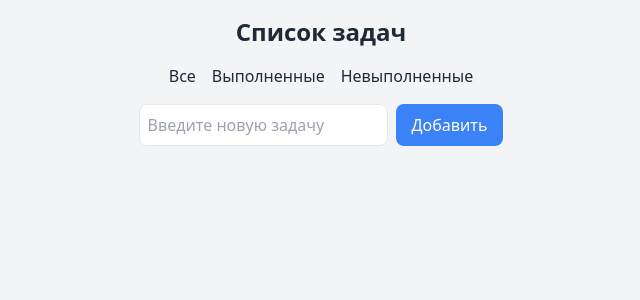
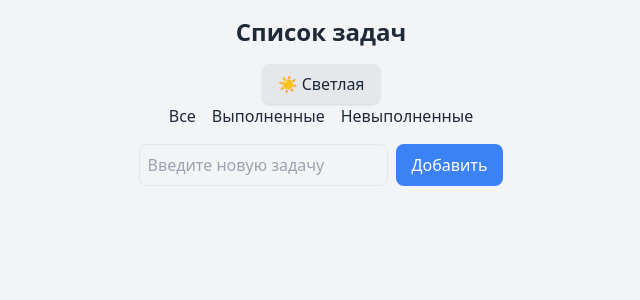
Before and after one commit to ErdniSamkhaev/trainNuxt, a Nuxt app in the folder testNuxt/: page /todo in a window 1280 px wide. Shown: the top 300 px of the page, without its empty margins (319-959 px from the left). Built offline with nearby package versions, Linux system fonts and the light colour scheme.

Commit message:
dark and light theme

```diff
--- a/testNuxt/components/Modal.vue
+++ b/testNuxt/components/Modal.vue
@@ -1,13 +1,24 @@
 <template>
-    <div v-if="show" class="fixed inset-0 bg-black bg-opacity-50 flex justify-center items-center">
-      <div class="bg-white rounded-lg shadow-lg p-4 w-80">
+  <div
+    v-if="show"
+    class="fixed inset-0 bg-black bg-opacity-50 flex justify-center items-center"
+  >
+    <div
+      class="bg-white dark:bg-gray-800 text-gray-800 dark:text-gray-200 rounded-lg shadow-lg p-4 w-80"
+    >
       <h3 class="text-lg font-bold mb-4">Подтверждение</h3>
       <p class="mb-4">{{ message }}</p>
       <div class="flex justify-end gap-2">
-          <button @click="cancel" class="px-4 py-2 bg-gray-300 rounded hover:bg-gray-400">
+        <button
+          @click="cancel"
+          class="px-4 py-2 bg-gray-200 dark:bg-gray-700 text-gray-800 dark:text-gray-200 rounded hover:bg-gray-300 dark:hover:bg-gray-600"
+        >
           Отмена
         </button>
-          <button @click="confirm" class="px-4 py-2 bg-red-500 text-white rounded hover:bg-red-600">
+        <button
+          @click="confirm"
+          class="px-4 py-2 bg-red-500 text-white rounded hover:bg-red-600"
+        >
           Удалить
         </button>
       </div>
--- a/testNuxt/pages/todo.vue
+++ b/testNuxt/pages/todo.vue
@@ -1,6 +1,12 @@
 <template>
-  <div class="min-h-screen bg-gray-100 flex flex-col items-center p-4">
+  <div class="min-h-screen bg-gray-100 dark:bg-gray-900 text-gray-800 dark:text-gray-200 flex flex-col items-center p-4">
     <h1 class="text-2xl font-bold mb-4">Список задач</h1>
+    <button
+    @click="toggleTheme"
+    class="bg-gray-200 dark:bg-gray-800 text-gray-800 dark:text-gray-200 px-4 py-2 rounded-lg shadow hover:bg-gray-300 dark:hover:bg-gray-700"
+    >
+    {{ isDarkMode ? '🌙 Темная' : '☀️ Светлая' }}
+    </button>
     <!-- Создаем фильтр -->
     <div class="flex gap-4 mb-4">
       <button @click="filter = 'all'" class="hover:underline">Все</button>
@@ -17,7 +23,7 @@
         v-model="newTask"
         type="text"
         placeholder="Введите новую задачу"
-        class="border p-2 rounded-lg"
+        class="border p-2 rounded-lg bg-gray-100 dark:bg-gray-800 text-gray-800 dark:text-gray-200"
       />
       <button
         @click="addTask"
@@ -31,7 +37,7 @@
       <li
         v-for="(task, index) in filteredTasks"
         :key="task.text"
-        class="bg-white p-2 rounded-lg shadow-md mb-2 flex justify-between items-center"
+        class="bg-white dark:bg-gray-800 p-2 rounded-lg shadow-md mb-2 flex justify-between items-center"
       >
         <div class="flex items-center gap-2">
           <input
@@ -39,7 +45,9 @@
             v-model="task.completed"
             class="cursor-pointer"
           />
-          <span :class="{ 'line-through text-gray-500': task.completed }">
+          <span :class="{ 'line-through text-gray-500 dark:text-gray-400': task.completed,
+            'text-gray-800 dark:text-gray-200': !task.completed
+          }">
             {{ task.text }}
           </span>
         </div>
@@ -67,16 +75,29 @@ const tasks = ref([]);
 const filter = ref("all");
 const isModalVisible = ref(false);
 const taskToDelete = ref(null);
+const isDarkMode = ref(false);
 
 // Функкция для сохранения задач в localStorage
 const saveTasks = () => {
     localStorage.setItem('tasks', JSON.stringify(tasks.value))
 }
-// Загрузка задач из localStorage при заугрузке страницы
+// Сохранение темы в localStorage
+const toggleTheme = () => {
+    isDarkMode.value = !isDarkMode.value;
+    const theme = isDarkMode.value ? 'dark' : 'light';
+    document.documentElement.classList.toggle('dark', isDarkMode.value);
+    localStorage.setItem('theme', theme);
+}
+// Загрузка задач и темы из localStorage при загрузке страницы
 onMounted(() => {
     const savedTasks = localStorage.getItem('tasks')
     if (savedTasks) {
         tasks.value = JSON.parse(savedTasks)
+    }
+    const savedTheme = localStorage.getItem('theme')
+    if (savedTheme === 'dark') {
+        isDarkMode.value = true;
+        document.documentElement.classList.add('dark');
     }
 })
 // Сохраняем статусы задач
--- a/testNuxt/tailwind.config.js
+++ b/testNuxt/tailwind.config.js
@@ -1,5 +1,6 @@
 /** @type {import('tailwindcss').Config} */
 export default {
+  darkMode: 'class',
   content: [
     './components/**/*.{vue,js}',
     './layouts/**/*.vue',
```
Lines whose indentation alone changed are shown as unchanged.
